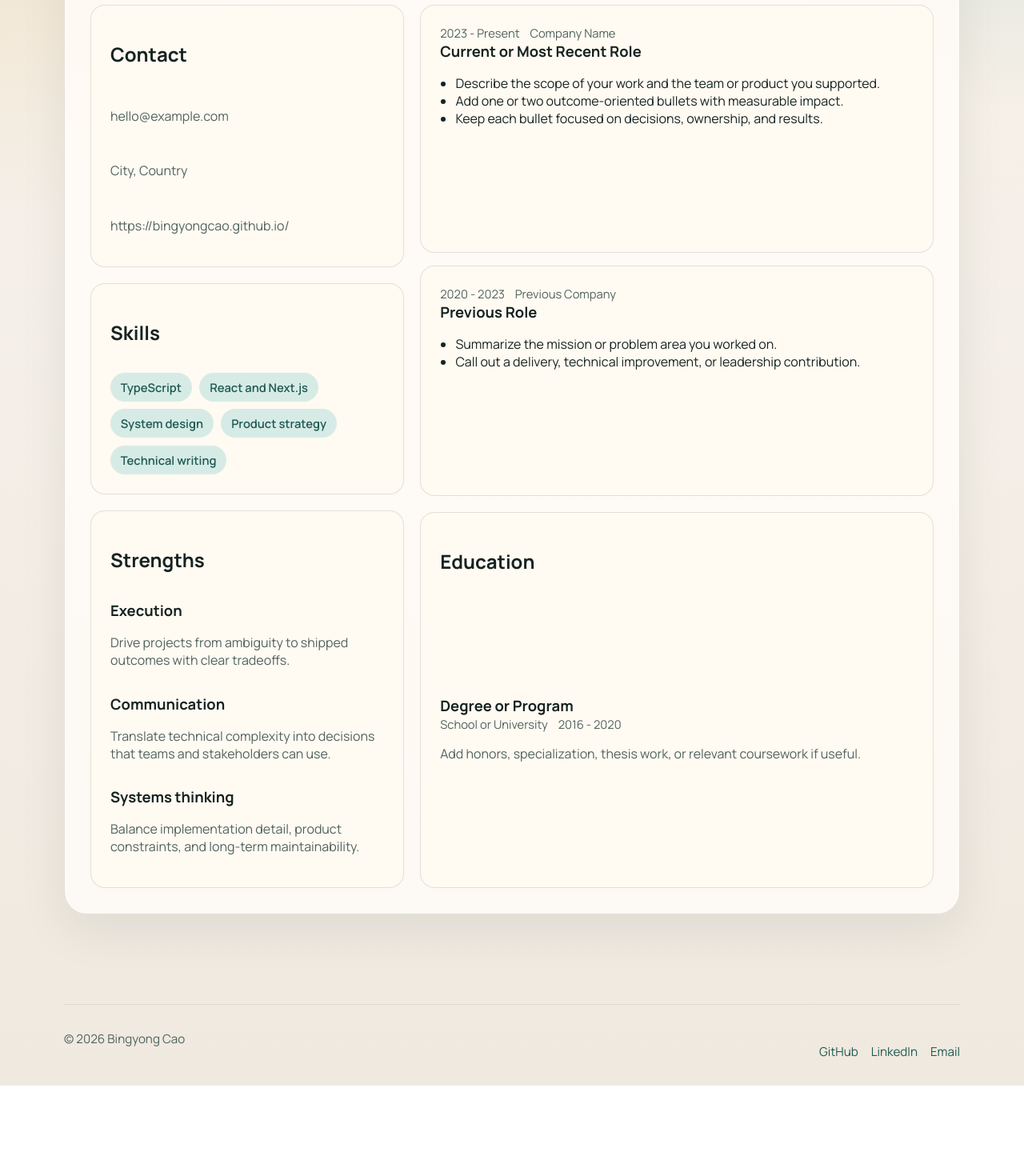
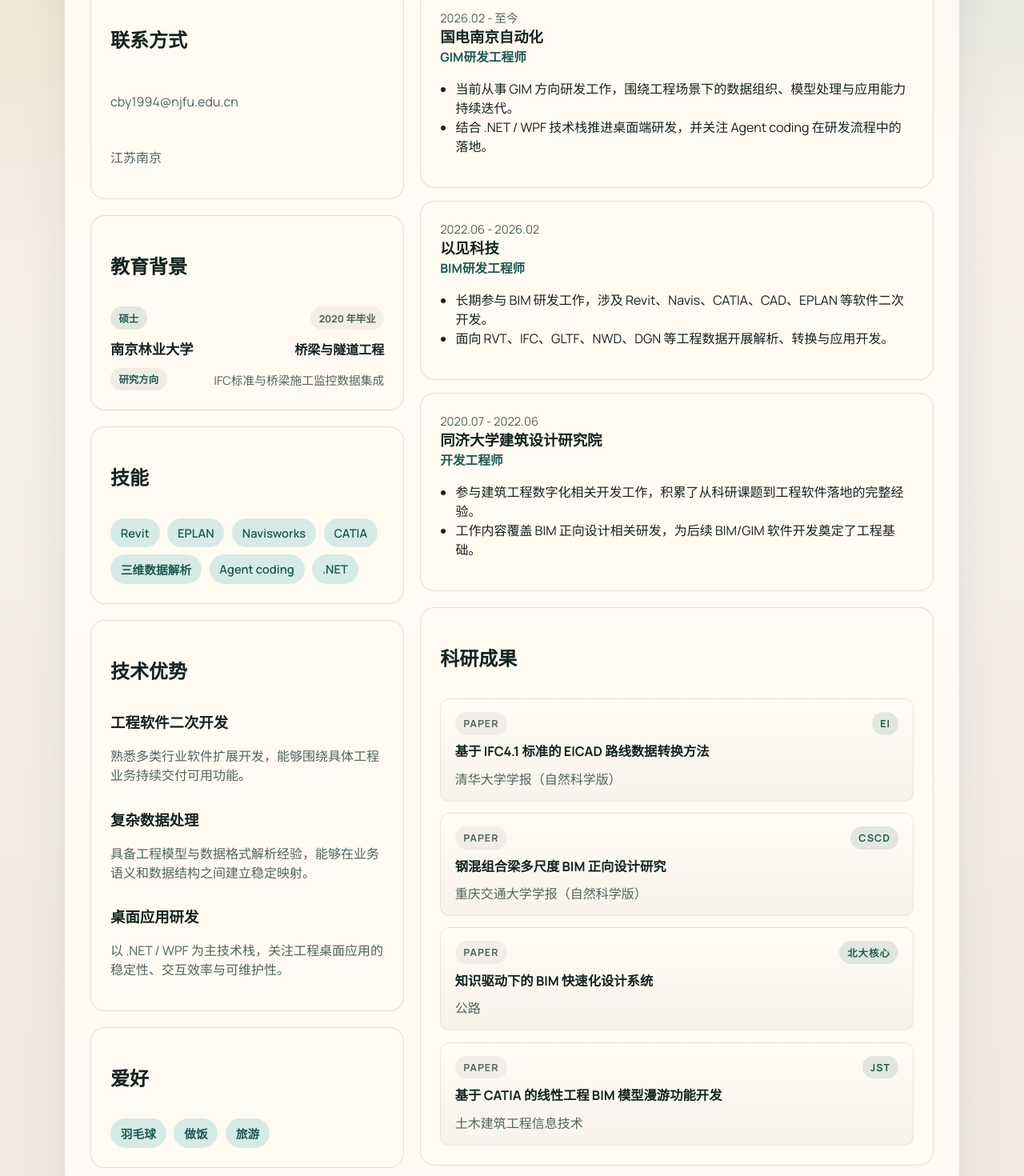
Before and after one commit to bingyongcao/bingyongcao.github.io, a Next.js app: page /resume in a window 1280 px wide. Shown: the part 380-1850 px from the top of the page at 80% size. Before the commit the page ends 1737 px from the top, so only its background shows below. Built offline with nearby package versions, Linux system fonts and the light colour scheme.

Commit message:
Update personal site content and resume layout

```diff
--- a/app/globals.css
+++ b/app/globals.css
@@ -297,6 +297,77 @@ img {
   padding-left: 1.2rem;
 }
 
+.timeline-role {
+  margin: 0;
+  color: var(--accent);
+  font-size: 0.98rem;
+  font-weight: 700;
+}
+
+.education-entry {
+  display: grid;
+  gap: 0.7rem;
+}
+
+.education-entry h3 {
+  margin: 0;
+  font-size: 1.08rem;
+}
+
+.education-heading {
+  display: flex;
+  flex-wrap: wrap;
+  align-items: baseline;
+  justify-content: space-between;
+  gap: 0.5rem 1rem;
+}
+
+.education-topline,
+.education-meta {
+  display: flex;
+  flex-wrap: wrap;
+  align-items: center;
+  justify-content: space-between;
+  gap: 0.6rem;
+}
+
+.education-degree,
+.education-period,
+.education-meta__label {
+  display: inline-flex;
+  align-items: center;
+  min-height: 1.8rem;
+  padding: 0.22rem 0.65rem;
+  border-radius: 999px;
+  font-size: 0.78rem;
+  font-weight: 700;
+}
+
+.education-degree {
+  color: var(--accent);
+  background: rgba(30, 90, 82, 0.12);
+}
+
+.education-period {
+  color: var(--muted);
+  background: rgba(21, 35, 33, 0.05);
+}
+
+.education-major {
+  color: var(--text);
+  font-weight: 700;
+}
+
+.education-meta {
+  color: var(--muted);
+  font-size: 0.92rem;
+}
+
+.education-meta__label {
+  color: var(--accent);
+  background: rgba(30, 90, 82, 0.08);
+}
+
 .post-list {
   display: grid;
   gap: 1rem;
@@ -351,12 +422,14 @@ img {
 
 .resume-layout {
   display: grid;
+  align-items: start;
   gap: 1.25rem;
   grid-template-columns: 1.1fr 1.8fr;
 }
 
 .resume-stack {
   display: grid;
+  align-content: start;
   gap: 1.25rem;
 }
 
@@ -378,6 +451,60 @@ img {
   color: var(--accent);
   font-size: 0.92rem;
   font-weight: 600;
+}
+
+.publication-list {
+  display: grid;
+  gap: 0.9rem;
+}
+
+.publication-item {
+  display: grid;
+  gap: 0.55rem;
+  padding: 1rem 1.1rem;
+  border: 1px solid rgba(21, 35, 33, 0.08);
+  border-radius: var(--radius-sm);
+  background: linear-gradient(180deg, rgba(255, 252, 247, 0.9), rgba(246, 242, 234, 0.9));
+}
+
+.publication-item h3 {
+  margin: 0;
+  font-size: 1.02rem;
+  line-height: 1.5;
+}
+
+.publication-item p {
+  margin: 0;
+}
+
+.publication-topline {
+  display: flex;
+  align-items: center;
+  justify-content: space-between;
+  gap: 0.75rem;
+}
+
+.publication-label,
+.publication-index {
+  display: inline-flex;
+  align-items: center;
+  min-height: 1.8rem;
+  padding: 0.25rem 0.65rem;
+  border-radius: 999px;
+  font-size: 0.78rem;
+  font-weight: 700;
+  letter-spacing: 0.08em;
+  text-transform: uppercase;
+}
+
+.publication-label {
+  color: var(--muted);
+  background: rgba(21, 35, 33, 0.05);
+}
+
+.publication-index {
+  color: var(--accent);
+  background: rgba(30, 90, 82, 0.12);
 }
 
 .site-footer {
--- a/app/layout.tsx
+++ b/app/layout.tsx
@@ -34,7 +34,7 @@ export default function RootLayout({
   const year = new Date().getFullYear();
 
   return (
-    <html lang="en">
+    <html lang="zh-CN">
       <body className={`${bodyFont.variable} ${headingFont.variable}`}>
         <header className="site-header">
           <div className="shell site-header__inner">
@@ -44,9 +44,9 @@ export default function RootLayout({
             </Link>
 
             <nav className="nav" aria-label="Primary">
-              <Link href="/">Home</Link>
-              <Link href="/blog">Blog</Link>
-              <Link href="/resume">Resume</Link>
+              <Link href="/">首页</Link>
+              <Link href="/blog">博客</Link>
+              <Link href="/resume">简历</Link>
             </nav>
           </div>
         </header>
@@ -61,7 +61,7 @@ export default function RootLayout({
                 {link.label}
               </a>
             ))}
-            <a href={`mailto:${siteConfig.email}`}>Email</a>
+            <a href={`mailto:${siteConfig.email}`}>邮箱</a>
           </div>
         </footer>
       </body>
--- a/app/resume/page.tsx
+++ b/app/resume/page.tsx
@@ -5,7 +5,7 @@ import { siteConfig } from '../../data/site';
 
 export const metadata: Metadata = {
   title: 'Resume | Bingyong Cao',
-  description: 'Professional background, skills, and experience.',
+  description: '教育背景、工作经历、技能与科研成果。',
 };
 
 export default function ResumePage() {
@@ -20,14 +20,33 @@ export default function ResumePage() {
       <div className="resume-layout">
         <aside className="resume-stack">
           <section className="resume-card resume-section">
-            <h2>Contact</h2>
+            <h2>联系方式</h2>
             <p>{resumeData.contact.email}</p>
             <p>{resumeData.contact.location}</p>
-            <p>{resumeData.contact.website}</p>
           </section>
 
           <section className="resume-card resume-section">
-            <h2>Skills</h2>
+            <h2>教育背景</h2>
+            {resumeData.education.map((entry) => (
+              <div key={`${entry.degree}-${entry.institution}`} className="education-entry">
+                <div className="education-topline">
+                  <span className="education-degree">{entry.degree}</span>
+                  <span className="education-period">{entry.period}</span>
+                </div>
+                <div className="education-heading">
+                  <h3>{entry.institution}</h3>
+                  <span className="education-major">{entry.major}</span>
+                </div>
+                <div className="education-meta">
+                  <span className="education-meta__label">研究方向</span>
+                  <span>{entry.researchDirection}</span>
+                </div>
+              </div>
+            ))}
+          </section>
+
+          <section className="resume-card resume-section">
+            <h2>技能</h2>
             <div className="pill-list">
               {resumeData.skills.map((skill) => (
                 <span key={skill} className="pill">
@@ -38,13 +57,24 @@ export default function ResumePage() {
           </section>
 
           <section className="resume-card resume-section">
-            <h2>Strengths</h2>
+            <h2>技术优势</h2>
             {resumeData.strengths.map((strength) => (
               <div key={strength.title}>
                 <h3>{strength.title}</h3>
                 <p>{strength.description}</p>
               </div>
             ))}
+          </section>
+
+          <section className="resume-card resume-section">
+            <h2>爱好</h2>
+            <div className="pill-list">
+              {resumeData.interests.map((interest) => (
+                <span key={interest} className="pill">
+                  {interest}
+                </span>
+              ))}
+            </div>
           </section>
         </aside>
 
@@ -54,9 +84,9 @@ export default function ResumePage() {
               <article key={`${item.role}-${item.company}`} className="timeline-item">
                 <div className="timeline-meta">
                   <span>{item.period}</span>
-                  <span>{item.company}</span>
                 </div>
-                <h3>{item.role}</h3>
+                <h3>{item.company}</h3>
+                <p className="timeline-role">{item.role}</p>
                 <ul className="resume-list">
                   {item.highlights.map((highlight) => (
                     <li key={highlight}>{highlight}</li>
@@ -67,18 +97,21 @@ export default function ResumePage() {
           </section>
 
           <section className="resume-card resume-section">
-            <h2>Education</h2>
-            {resumeData.education.map((entry) => (
-              <div key={`${entry.degree}-${entry.institution}`}>
-                <h3>{entry.degree}</h3>
-                <div className="timeline-meta">
-                  <span>{entry.institution}</span>
-                  <span>{entry.period}</span>
-                </div>
-                <p>{entry.notes}</p>
-              </div>
-            ))}
+            <h2>科研成果</h2>
+            <div className="publication-list">
+              {resumeData.publications.map((publication) => (
+                <article key={publication.title} className="publication-item">
+                  <div className="publication-topline">
+                    <span className="publication-label">Paper</span>
+                    <span className="publication-index">{publication.index}</span>
+                  </div>
+                  <h3>{publication.title}</h3>
+                  <p>{publication.journal}</p>
+                </article>
+              ))}
+            </div>
           </section>
+
         </div>
       </div>
     </section>
--- a/data/resume.ts
+++ b/data/resume.ts
@@ -1,59 +1,92 @@
 export const resumeData = {
   summary:
-    'Use this page as the web version of your resume. Replace the placeholder text with your own experience, outcomes, and links so readers can scan your background without downloading a file first.',
+    '长期从事 BIM/GIM 软件开发，聚焦工程软件二次开发、模型与数据格式解析，以及基于 .NET / WPF 的桌面应用研发。',
   contact: {
-    email: 'hello@example.com',
-    location: 'City, Country',
-    website: 'https://bingyongcao.github.io/',
+    email: 'cby1994@njfu.edu.cn',
+    location: '江苏南京',
   },
   experience: [
     {
-      role: 'Current or Most Recent Role',
-      company: 'Company Name',
-      period: '2023 - Present',
+      role: 'GIM研发工程师',
+      company: '国电南京自动化',
+      period: '2026.02 - 至今',
       highlights: [
-        'Describe the scope of your work and the team or product you supported.',
-        'Add one or two outcome-oriented bullets with measurable impact.',
-        'Keep each bullet focused on decisions, ownership, and results.',
+        '当前从事 GIM 方向研发工作，围绕工程场景下的数据组织、模型处理与应用能力持续迭代。',
+        '结合 .NET / WPF 技术栈推进桌面端研发，并关注 Agent coding 在研发流程中的落地。',
       ],
     },
     {
-      role: 'Previous Role',
-      company: 'Previous Company',
-      period: '2020 - 2023',
+      role: 'BIM研发工程师',
+      company: '以见科技',
+      period: '2022.06 - 2026.02',
       highlights: [
-        'Summarize the mission or problem area you worked on.',
-        'Call out a delivery, technical improvement, or leadership contribution.',
+        '长期参与 BIM 研发工作，涉及 Revit、Navis、CATIA、CAD、EPLAN 等软件二次开发。',
+        '面向 RVT、IFC、GLTF、NWD、DGN 等工程数据开展解析、转换与应用开发。',
+      ],
+    },
+    {
+      role: '开发工程师',
+      company: '同济大学建筑设计研究院',
+      period: '2020.07 - 2022.06',
+      highlights: [
+        '参与建筑工程数字化相关开发工作，积累了从科研课题到工程软件落地的完整经验。',
+        '工作内容覆盖 BIM 正向设计相关研发，为后续 BIM/GIM 软件开发奠定了工程基础。',
       ],
     },
   ],
   education: [
     {
-      degree: 'Degree or Program',
-      institution: 'School or University',
-      period: '2016 - 2020',
-      notes: 'Add honors, specialization, thesis work, or relevant coursework if useful.',
+      degree: '硕士',
+      institution: '南京林业大学',
+      major: '桥梁与隧道工程',
+      period: '2020 年毕业',
+      researchDirection: 'IFC标准与桥梁施工监控数据集成',
     },
   ],
   skills: [
-    'TypeScript',
-    'React and Next.js',
-    'System design',
-    'Product strategy',
-    'Technical writing',
+    'Revit',
+    'EPLAN',
+    'Navisworks',
+    'CATIA',
+    '三维数据解析',
+    'Agent coding',
+    '.NET'
   ],
   strengths: [
     {
-      title: 'Execution',
-      description: 'Drive projects from ambiguity to shipped outcomes with clear tradeoffs.',
+      title: '工程软件二次开发',
+      description: '熟悉多类行业软件扩展开发，能够围绕具体工程业务持续交付可用功能。',
     },
     {
-      title: 'Communication',
-      description: 'Translate technical complexity into decisions that teams and stakeholders can use.',
+      title: '复杂数据处理',
+      description: '具备工程模型与数据格式解析经验，能够在业务语义和数据结构之间建立稳定映射。',
     },
     {
-      title: 'Systems thinking',
-      description: 'Balance implementation detail, product constraints, and long-term maintainability.',
+      title: '桌面应用研发',
+      description: '以 .NET / WPF 为主技术栈，关注工程桌面应用的稳定性、交互效率与可维护性。',
     },
   ],
+  publications: [
+    {
+      title: '基于 IFC4.1 标准的 EICAD 路线数据转换方法',
+      journal: '清华大学学报（自然科学版）',
+      index: 'EI',
+    },
+    {
+      title: '钢混组合梁多尺度 BIM 正向设计研究',
+      journal: '重庆交通大学学报（自然科学版）',
+      index: 'CSCD',
+    },
+    {
+      title: '知识驱动下的 BIM 快速化设计系统',
+      journal: '公路',
+      index: '北大核心',
+    },
+    {
+      title: '基于 CATIA 的线性工程 BIM 模型漫游功能开发',
+      journal: '土木建筑工程信息技术',
+      index: 'JST',
+    },
+  ],
+  interests: ['羽毛球', '做饭', '旅游'],
 };
--- a/data/site.ts
+++ b/data/site.ts
@@ -1,26 +1,31 @@
 export const siteConfig = {
   name: 'Bingyong Cao',
-  title: 'Bingyong Cao | Blog and Resume',
+  title: 'Bingyong Cao | BIM / GIM Engineer',
   description:
-    'A personal website for professional background, selected writing, and ongoing notes.',
-  role: 'Engineer, builder, and writer',
-  email: 'hello@example.com',
-  location: 'Based in your city',
+    'BIM/GIM 研发工程师个人网站，展示职业经历、科研成果与技术写作。',
+  role: 'BIM / GIM R&D Engineer',
+  email: 'cby1994@njfu.edu.cn',
+  location: 'Nanjing, Jiangsu, China',
   introduction:
-    'This site is built to keep professional context and long-form writing in one place. The structure is intentionally simple so new posts and resume updates stay low-friction.',
+    '我长期从事 BIM/GIM 软件开发，关注工程软件二次开发、工程数据解析，以及在工程研发场景中落地 Agent coding。这里集中整理我的职业经历、科研成果和技术记录。',
   focusAreas: [
-    'Engineering leadership',
-    'Applied AI systems',
-    'Product-minded execution',
+    {
+      title: 'BIM / GIM 软件研发',
+      description: '围绕工程数字化场景进行桌面端与行业软件研发，持续打磨可交付、可维护的业务能力。',
+    },
+    {
+      title: '工程数据解析',
+      description: '处理 RVT、IFC、GLTF、NWD、DGN 等数据格式，关注解析、转换与工程语义表达。',
+    },
+    {
+      title: 'Agent Coding 实践',
+      description: '将 Agent coding 融入开发流程，提升复杂工程软件研发中的分析、编码与迭代效率。',
+    },
   ],
   socialLinks: [
     {
       label: 'GitHub',
       href: 'https://github.com/bingyongcao',
     },
-    {
-      label: 'LinkedIn',
-      href: 'https://www.linkedin.com/',
-    },
   ],
 };
```
Also changed, not shown: app/page.tsx (+25 -21 lines).
